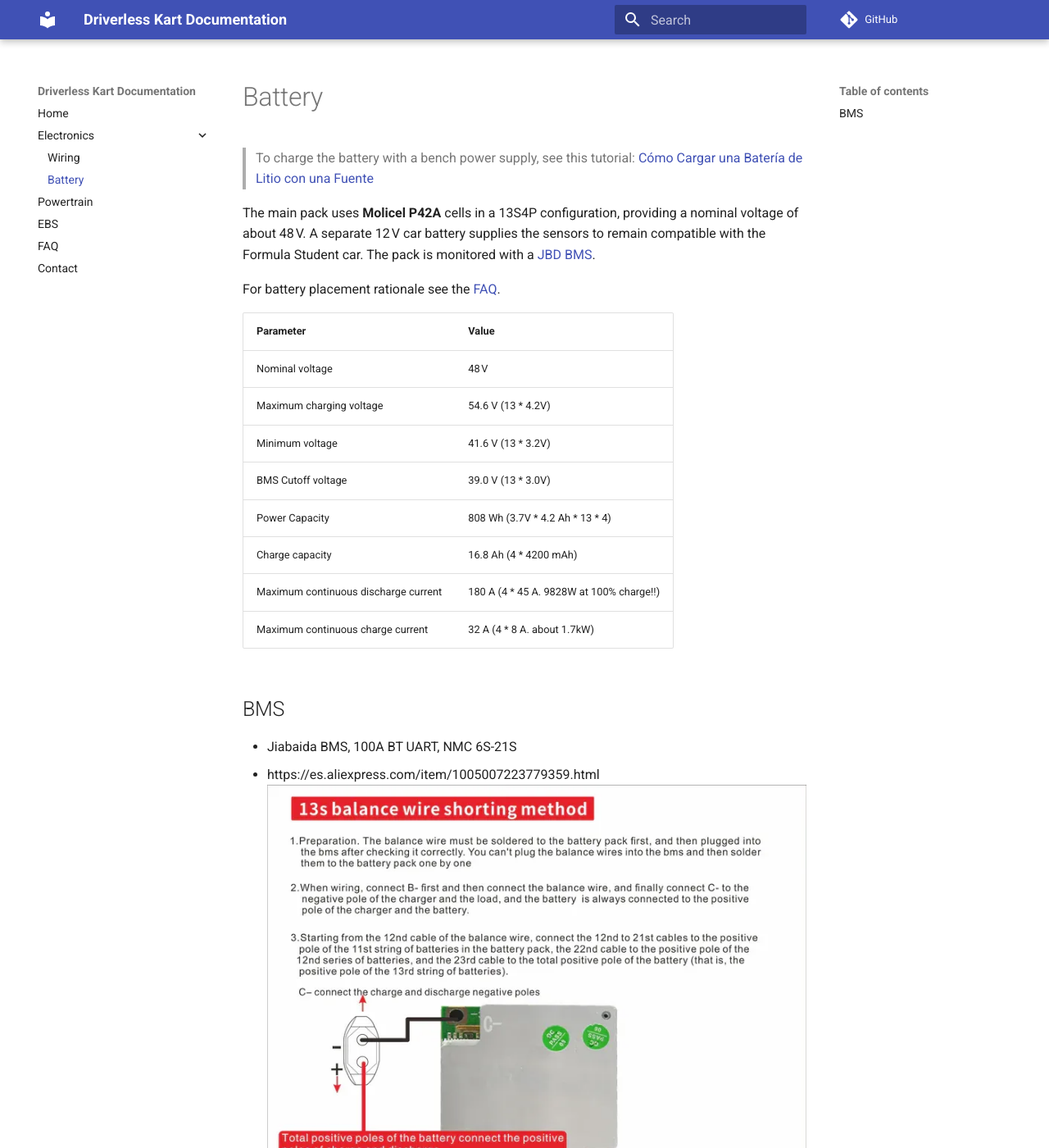
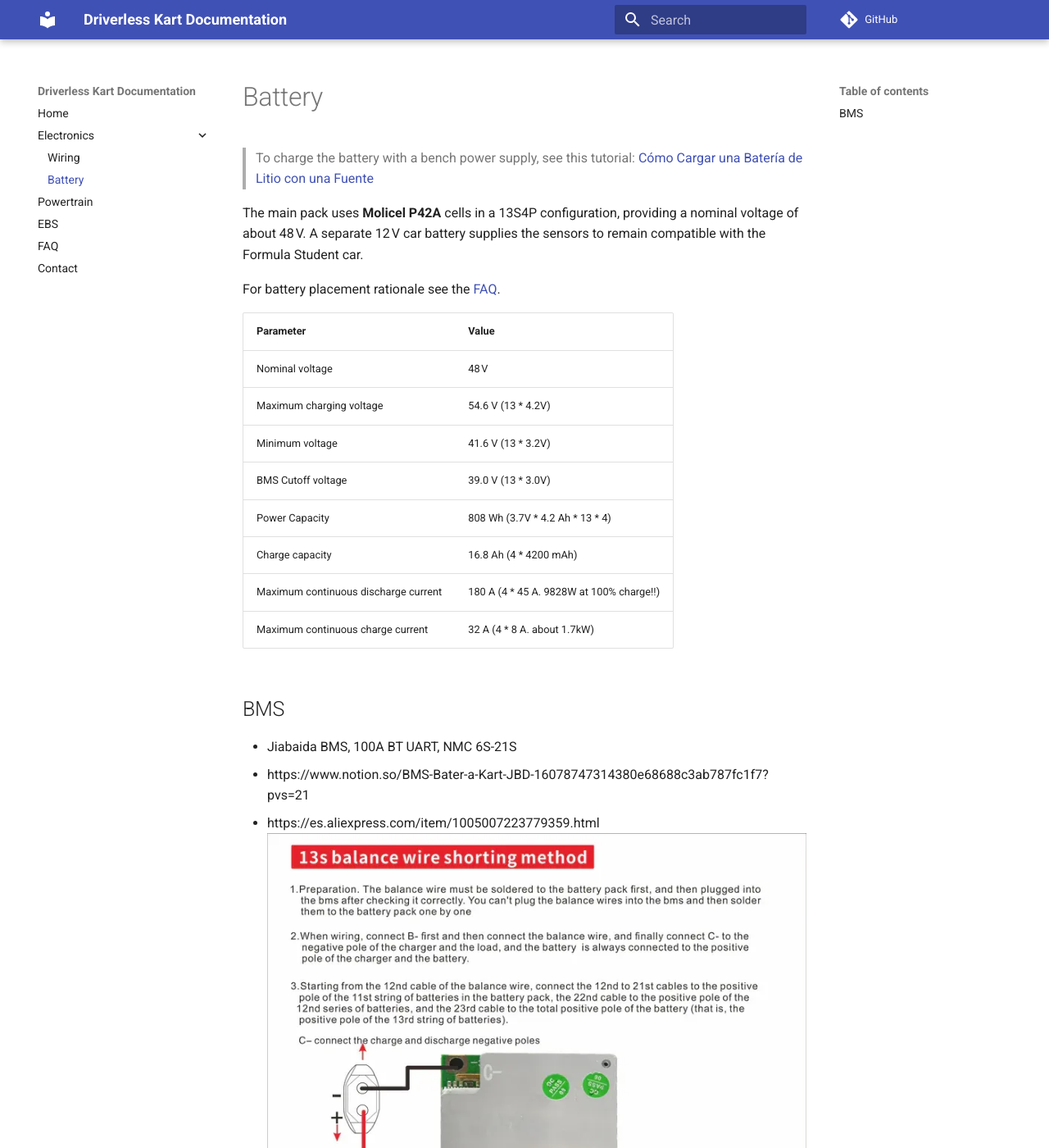
Before and after one commit to UM-Driverless/kart_docs, an MkDocs documentation site: the page built from docs/electronics/battery/index.md, in a window 1280 px wide and 1400 px high. Shown: the whole window at 82% size. Built offline with MkDocs 1.6.1 and Material for MkDocs 9.7.7, drawn with Linux system fonts in a browser that asks for light colours; comment, search, counter and statistics services are not loaded.

Commit message:
Update battery notes

```diff
--- a/docs/electronics/battery/index.md
+++ b/docs/electronics/battery/index.md
@@ -2,7 +2,7 @@
 
 > To charge the battery with a bench power supply, see this tutorial: [Cómo Cargar una Batería de Litio con una Fuente](https://youtu.be/g1jsSbjsiTo?si=uZ7mVjXA2c-43zzz)
 
-The main pack uses **Molicel P42A** cells in a 13S4P configuration, providing a nominal voltage of about 48 V. A separate 12 V car battery supplies the sensors to remain compatible with the Formula Student car. The pack is monitored with a [JBD BMS](https://www.notion.so/BMS-Bater-a-Kart-JBD-16078747314380e68688c3ab787fc1f7?pvs=21).
+The main pack uses **Molicel P42A** cells in a 13S4P configuration, providing a nominal voltage of about 48 V. A separate 12 V car battery supplies the sensors to remain compatible with the Formula Student car.
 
 For battery placement rationale see the [FAQ](../../faq.md#battery).
 
@@ -19,6 +19,7 @@
 
 ## BMS
 - Jiabaida BMS, 100A BT UART, NMC 6S-21S
+- https://www.notion.so/BMS-Bater-a-Kart-JBD-16078747314380e68688c3ab787fc1f7?pvs=21
 - https://es.aliexpress.com/item/1005007223779359.html
 ![https://jiabaida-bms.com/blogs/content/jiabaida-sp22s003b-smart-bms-wiring-diagram?spm=a2g0o.detail.1000023.4.58c53GRk3GRk3N](index/20250608185913.png)
 -
```
